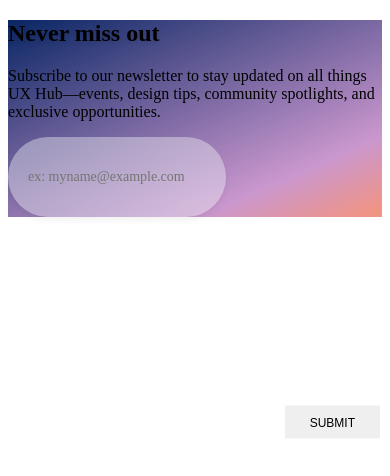
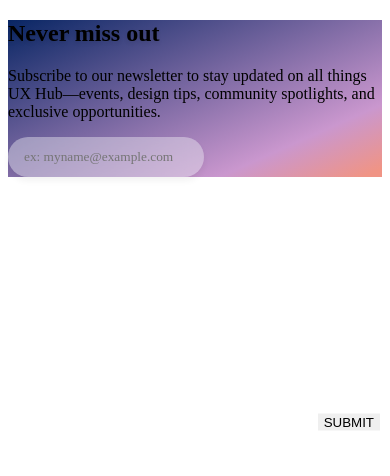
Before and after one commit to auroraxcheng/UXhub-website, a Next.js app: page /MailingList in a window 390 px wide. Shown: the top 476 px of the page. Built offline with nearby package versions, Linux system fonts and the light colour scheme.

Commit message:
More responsive banner

```diff
--- a/src/pages/MailingList.tsx
+++ b/src/pages/MailingList.tsx
@@ -24,19 +24,19 @@ const CTASection = () => {
       }}
     >
       <div
-        className="px-8 py-8 sm:px-12 sm:py-12 md:px-20 md:py-14 lg:px-32 lg:py-12 xl:px-[300px] xl:py-[50px]"
+        className="px-8 py-8 sm:px-12 sm:py-12 md:px-20 md:py-14 lg:px-32 lg:py-12 xl:px-[150px] xl:py-[50px]"
       >
-        <div className="flex flex-col md:flex-row md:items-center">
+        <div className="flex flex-col md:flex-row md:items-center md:justify-center md:gap-6">
           {/* Text Container */}
-          <div className="md:w-1/2 md:pr-8 mb-8 md:mb-0">
-            <h2 className="font-dm-sans text-white text-[32px] sm:text-[32px] md:text-[48px] lg:text-[48px] font-bold leading-normal mb-2.5 lg:mb-2.5"
+          <div className="md:pl-32 md:pr-3 mb-6 sm:mb-7 md:mb-0 text-center md:text-left">
+            <h2 className="font-dm-sans text-white text-[20px] sm:text-[24px] md:text-[32px] lg:text-[36px] font-bold leading-normal mb-2 sm:mb-2.5 lg:mb-2.5"
               /* Keep inline for text shadow, Tailwind doesn't support complex shadows */
               style={{
                 textShadow: "0px 2px 4px rgba(0, 0, 0, 0.1)",
               }}>
             Never miss out
           </h2>
-          <p className="font-dm-sans text-white text-[16px] font-normal leading-relaxed w-full mb-[30px] opacity-90 text-left">
+          <p className="font-dm-sans text-white text-[11px] sm:text-xs md:text-sm font-normal leading-relaxed max-w-[350px] mb-4 sm:mb-6 md:mb-0 opacity-90 mx-auto md:mx-0">
             Subscribe to our newsletter to stay updated on all things UX
             Hub—events, design tips, community spotlights, and exclusive
             opportunities.
@@ -44,30 +44,28 @@ const CTASection = () => {
         </div>
 
         {/* Email Form Container */}
-          <div className="md:w-1/2 md:pl-8">
+          <div className="w-full md:pl-3 flex-1 flex justify-center md:justify-start">
           <form
             action="https://facebook.us16.list-manage.com/subscribe/post?u=9a26bb1b23b273a2a9f766b4f&id=8faf775ff6"
             method="post"
             target="_blank"
             noValidate
-            className="relative w-full max-w-[400px] md:max-w-[450px]"
+            className="relative w-full max-w-[350px] sm:max-w-[400px] md:max-w-[500px]"
           >
             <input
               type="email"
               name="EMAIL"
               placeholder="ex: myname@example.com"
               required
-              className="outline-none transition-all duration-300 ease-in-out hover:bg-[rgba(242,244,248,0.45)] focus:bg-[rgba(242,244,248,0.45)] w-full hover:scale-[1.02] focus:scale-[1.02]"
+              className="outline-none transition-all duration-300 ease-in-out hover:bg-[rgba(242,244,248,0.45)] focus:bg-[rgba(242,244,248,0.45)] w-full hover:scale-[1.02] focus:scale-[1.02] h-[45px] sm:h-[48px] md:h-[50px] text-xs sm:text-sm"
               style={{
                 display: "flex",
-                height: "50px",
-                padding: "15px 20px 15px 20px",
+                padding: "12px 16px 12px 16px",
                 alignItems: "center",
                 gap: "0px",
                 borderRadius: "42342px",
                 background: "rgba(242, 244, 248, 0.40)",
                 color: "#FFFFFF",
-                fontSize: "14px",
                 fontFamily: "DM Sans",
                 backdropFilter: "blur(10px)",
                 boxShadow: "0 4px 6px rgba(0, 0, 0, 0.05)",
@@ -98,14 +96,11 @@ const CTASection = () => {
             >
               <button
                 type="submit"
-                className="rounded-full bg-white text-black font-dm-sans transition-all duration-300 ease-in-out hover:bg-opacity-95 hover:transform hover:scale-[1.05] hover:shadow-lg hover:shadow-black/20 active:scale-[0.98] transform hover:-translate-y-1"
+                className="rounded-full bg-white text-black font-dm-sans transition-all duration-300 ease-in-out hover:bg-opacity-95 hover:transform hover:scale-[1.05] hover:shadow-lg hover:shadow-black/20 active:scale-[0.98] transform hover:-translate-y-1 h-[30px] sm:h-[32px] md:h-[33px] text-[10px] sm:text-[11px] md:text-xs px-4 sm:px-5 md:px-6"
                 style={{
                   display: "flex",
-                  height: "33px",
-                  padding: "10px 25px",
                   justifyContent: "center",
                   alignItems: "center",
-                  fontSize: "12px",
                   fontWeight: 500,
                   border: "none",
                   outline: "none",
```
